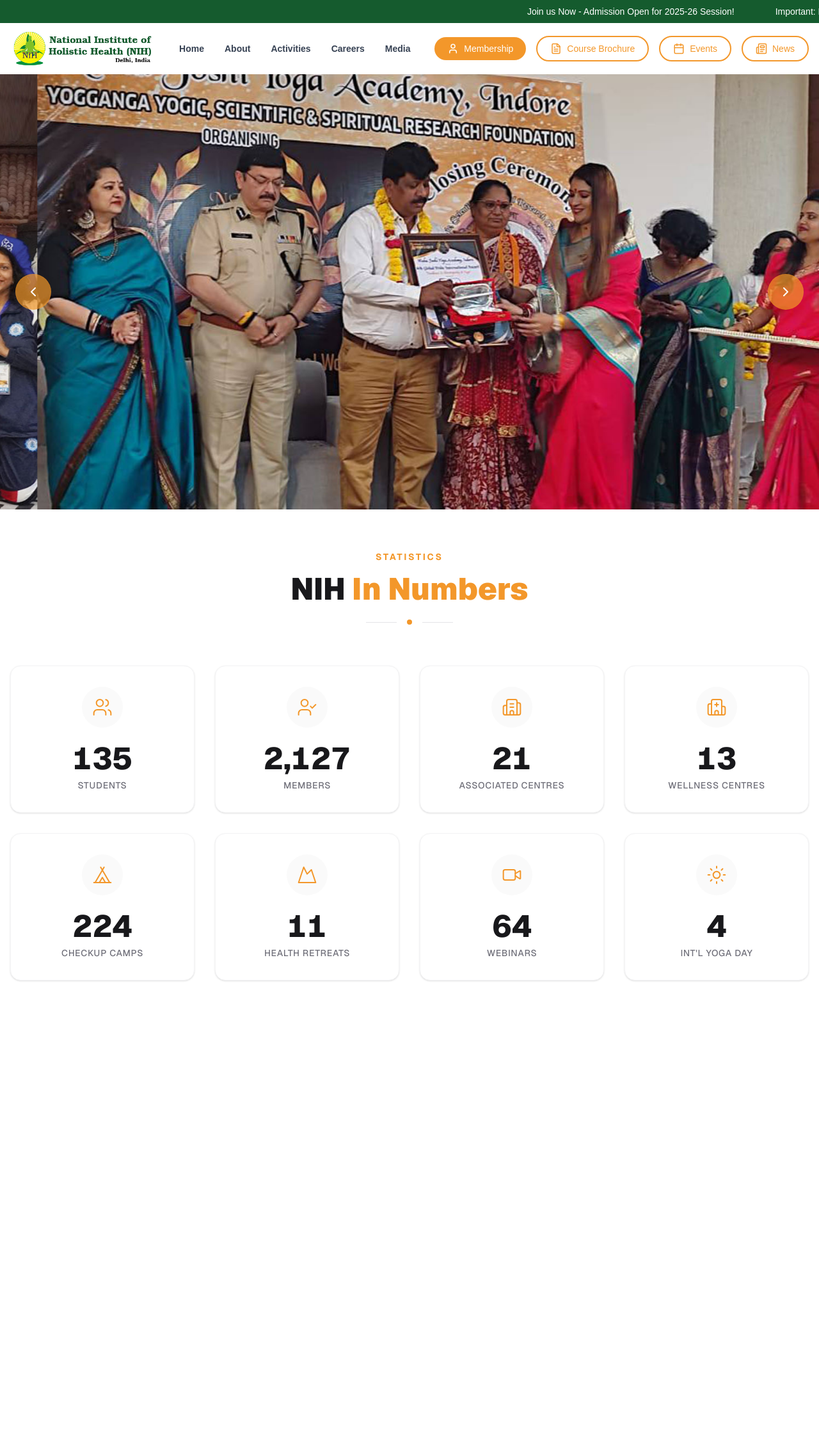
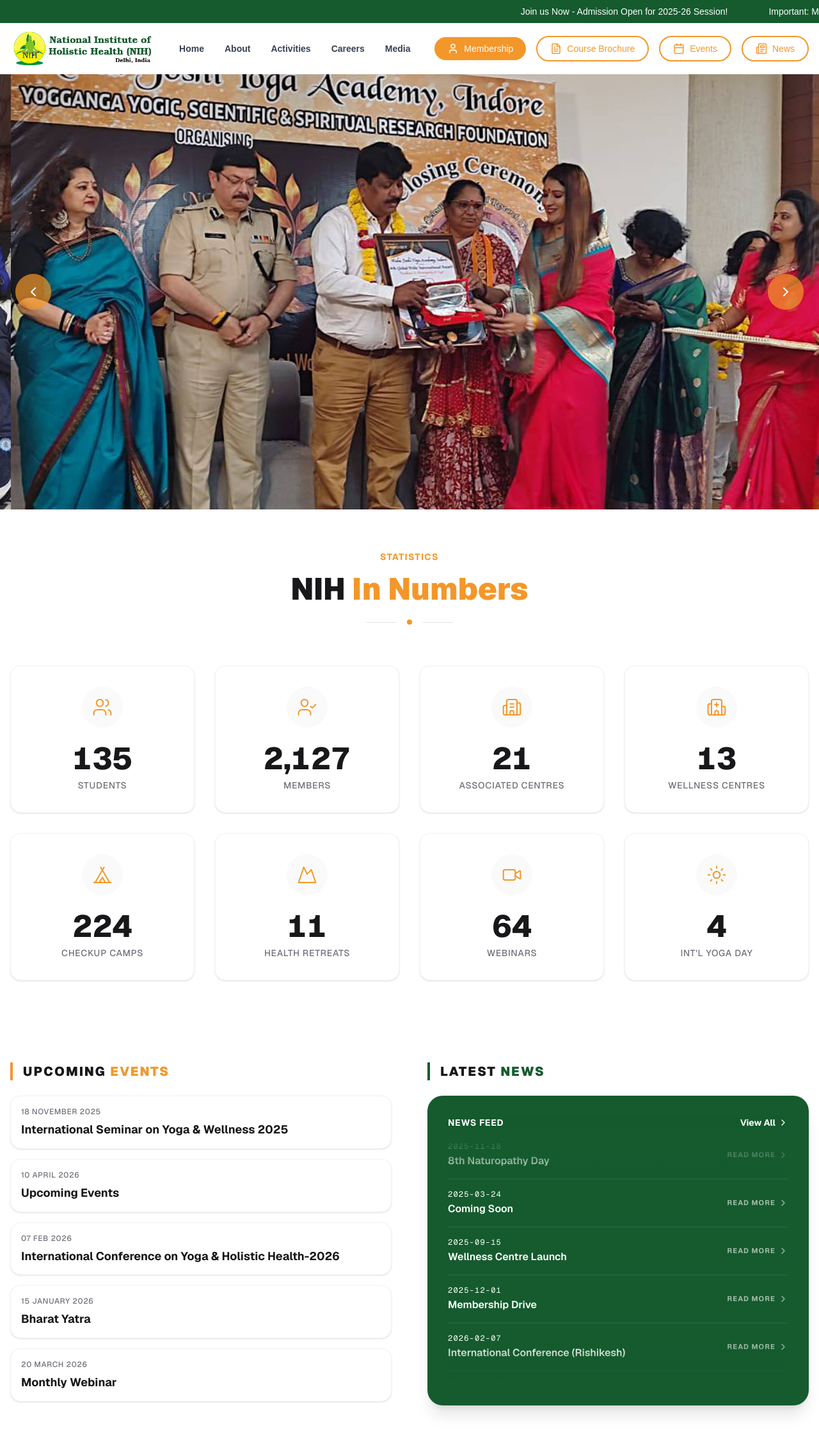
Before and after one commit to armanmishra1000/NIH, a Next.js app: page / in a window 1280 px wide. Shown: the top 2250 px of the page at 64% size. Before the commit the page ends 1596 px from the top, so only its background shows below. Built offline with nearby package versions, Linux system fonts and the light colour scheme.

Commit message:
Add EventsNews component and related styles; update NIHNumbers and globals.css

```diff
--- a/src/app/globals.css
+++ b/src/app/globals.css
@@ -15,7 +15,6 @@
   --color-primary: #f3972a;      /* Orange */
   --color-secondary: #155b2e;    /* Green */
 
-
   @keyframes marquee {
     0% {
       transform: translateX(100%);
@@ -26,7 +25,28 @@
     }
   }
 
+  @keyframes scroll-vertical {
+    0% {
+      transform: translateY(0);
+    }
+
+    100% {
+      transform: translateY(-33.33%);
+    }
+  }
+
   --animate-marquee: marquee 30s linear infinite;
+  --animate-scroll-vertical: scroll-vertical 25s linear infinite;
+}
+
+/* Animation play-state utilities */
+.animation-play-state-paused {
+  animation-play-state: paused;
+}
+
+/* Pause scroll on hover when parent is hovered */
+.group:hover .scroll-container {
+  animation-play-state: paused;
 }
 
 @media (prefers-color-scheme: dark) {
@@ -41,3 +61,21 @@
   color: var(--foreground);
   font-family: Arial, Helvetica, sans-serif;
 }
+
+/* Custom scrollbar for webkit browsers */
+.scrollbar-thin::-webkit-scrollbar {
+  width: 6px;
+}
+
+.scrollbar-thin::-webkit-scrollbar-track {
+  background: #f1f5f9;
+}
+
+.scrollbar-thin::-webkit-scrollbar-thumb {
+  background: #d4d4d8;
+  border-radius: 3px;
+}
+
+.scrollbar-thin::-webkit-scrollbar-thumb:hover {
+  background: #a8a29e;
+}
--- a/src/app/page.tsx
+++ b/src/app/page.tsx
@@ -1,5 +1,6 @@
 import HeroSlider from '@/components/HeroSlider';
 import NIHNumbers from '@/components/NIHNumbers';
+import EventsNews from '@/components/EventsNews';
 
 export default function Home() {
   const slides = [
@@ -25,6 +26,7 @@
     <main className="font-sans">
       <HeroSlider slides={slides} />
       <NIHNumbers />
+      <EventsNews />
     </main>
   );
 }
--- /dev/null
+++ b/src/components/EventCard.tsx
@@ -0,0 +1,35 @@
+"use client";
+
+import React from 'react';
+
+interface EventCardProps {
+    date: string;
+    title: string;
+    link?: string;
+}
+
+export default function EventCard({ date, title, link }: EventCardProps) {
+    const CardContent = (
+        <div className="flex flex-col gap-2">
+            <div className="text-xs font-medium uppercase tracking-wider text-zinc-500">
+                {date}
+            </div>
+
+            <h4 className="text-lg font-bold text-zinc-900 leading-snug group-hover:text-primary transition-colors">
+                {title}
+            </h4>
+        </div>
+    );
+
+    return (
+        <div className="bg-white p-4 rounded-2xl  group transition-all duration-300 cursor-pointer border border-zinc-100 shadow-sm hover:shadow-xl hover:-translate-y-1 hover:border-primary hover:border-opacity-30">
+            {link ? (
+                <a href={link} target="_blank" rel="noopener noreferrer" className="block">
+                    {CardContent}
+                </a>
+            ) : (
+                CardContent
+            )}
+        </div>
+    );
+}
--- /dev/null
+++ b/src/components/EventsNews.tsx
@@ -0,0 +1,82 @@
+"use client";
+
+import React from 'react';
+import EventCard from './EventCard';
+import NewsItem from './NewsItem';
+import { ChevronRight } from 'lucide-react';
+
+const upcomingEvents = [
+    { date: "18 November 2025", title: "International Seminar on Yoga & Wellness 2025", link: "https://forms.gle/bMJaf6cUczn1ehLF7" },
+    { date: "10 April 2026", title: "Upcoming Events" },
+    { date: "07 Feb 2026", title: "International Conference on Yoga & Holistic Health-2026" },
+    { date: "15 January 2026", title: "Bharat Yatra" },
+    { date: "20 March 2026", title: "Monthly Webinar" }
+];
+
+const latestNews = [
+    { date: "2026-02-07", title: "International Conference (Rishikesh)" },
+    { date: "2025-11-18", title: "8th Naturopathy Day" },
+    { date: "2025-03-24", title: "Coming Soon" },
+    { date: "2025-09-15", title: "Wellness Centre Launch" },
+    { date: "2025-12-01", title: "Membership Drive" }
+];
+
+export default function EventsNews() {
+    return (
+        <section className="sm:py-16 py-12 bg-white overflow-hidden">
+            <div className="container mx-auto px-4">
+                <div className="grid grid-cols-1 lg:grid-cols-2 gap-8 lg:gap-14">
+
+                    {/* LEFT COLUMN - Upcoming Events */}
+                    <div>
+                        <div className="flex items-center justify-between mb-6">
+                            <h2 className="text-xl font-black text-zinc-900 tracking-widest uppercase border-l-4 border-primary pl-4">
+                                Upcoming <span className="text-primary">Events</span>
+                            </h2>
+                        </div>
+
+                        <div className="flex flex-col gap-4">
+                            {upcomingEvents.map((event, index) => (
+                                <EventCard key={index} {...event} />
+                            ))}
+                        </div>
+                    </div>
+
+                    {/* RIGHT COLUMN - Latest News */}
+                    <div className="flex flex-col">
+                        <div className="mb-6">
+                            <h2 className="text-xl font-black text-zinc-900 tracking-widest uppercase border-l-4 border-secondary pl-4">
+                                Latest <span className="text-secondary">News</span>
+                            </h2>
+                        </div>
+
+                        <div className="bg-secondary p-8 rounded-3xl shadow-xl flex-1 max-h-2xl flex flex-col relative overflow-hidden group">
+                            {/* View All Button Card */}
+                            <div className="bg-secondary/50 backdrop-blur-sm mb-4 rounded-xl flex items-center justify-between">
+                                <h3 className="text-white text-sm font-bold uppercase tracking-wider">News Feed</h3>
+                                <button className="text-sm font-bold text-white hover:text-primary transition-colors flex items-center gap-1">
+                                    View All <ChevronRight className="size-4" />
+                                </button>
+                            </div>
+
+                            <div className="relative flex-1 overflow-hidden">
+                                {/* Gradient Fades */}
+                                <div className="absolute inset-x-0 top-0 h-16 bg-gradient-to-b from-secondary to-transparent z-10" />
+                                <div className="absolute inset-x-0 bottom-0 h-16 bg-gradient-to-t from-secondary to-transparent z-10" />
+
+                                <div className="h-96 overflow-hidden relative">
+                                    <div className="flex flex-col animate-scroll-vertical scroll-container">
+                                        {[...latestNews, ...latestNews, ...latestNews].map((news, index) => (
+                                            <NewsItem key={index} {...news} />
+                                        ))}
+                                    </div>
+                                </div>
+                            </div>
+                        </div>
+                    </div>
+
+                </div>
+            </div>
+        </section>
+    );
+}
--- a/src/components/NIHNumbers.tsx
+++ b/src/components/NIHNumbers.tsx
@@ -61,7 +61,7 @@
         <section className="sm:py-16 py-12 bg-white overflow-hidden">
             <div className="container mx-auto px-4">
                 <div className="text-center mb-16 px-4">
-                    <h2 className="text-primary font-bold tracking-[0.2em] uppercase text-sm mb-4">
+                    <h2 className="text-primary font-bold tracking-widest uppercase text-sm mb-4">
                         Statistics
                     </h2>
                     <h3 className="text-4xl md:text-5xl font-black text-zinc-900 mb-6">
--- /dev/null
+++ b/src/components/NewsItem.tsx
@@ -0,0 +1,31 @@
+"use client";
+
+import React from 'react';
+import { ChevronRight } from 'lucide-react';
+
+interface NewsItemProps {
+    date: string;
+    title: string;
+}
+
+export default function NewsItem({ date, title }: NewsItemProps) {
+    return (
+        <div className="py-4 border-b border-white/10 last:border-0 cursor-pointer transition-colors">
+            <div className="flex items-center justify-between gap-6">
+                <div className="flex flex-col gap-1 flex-1">
+                    <span className="text-white text-xs font-mono tracking-widest uppercase">
+                        {date}
+                    </span>
+                    <h5 className="text-white text-base font-semibold leading-snug hover:text-primary transition-colors line-clamp-1">
+                        {title}
+                    </h5>
+                </div>
+
+                <div className="flex items-center gap-1 text-white/60 hover:text-primary transition-colors text-[11px] font-bold uppercase tracking-widest whitespace-nowrap">
+                    Read More
+                    <ChevronRight className="w-4 h-4" />
+                </div>
+            </div>
+        </div>
+    );
+}
```
Also changed, not shown: 1 other file (tests, documents, lock files or other folders).
